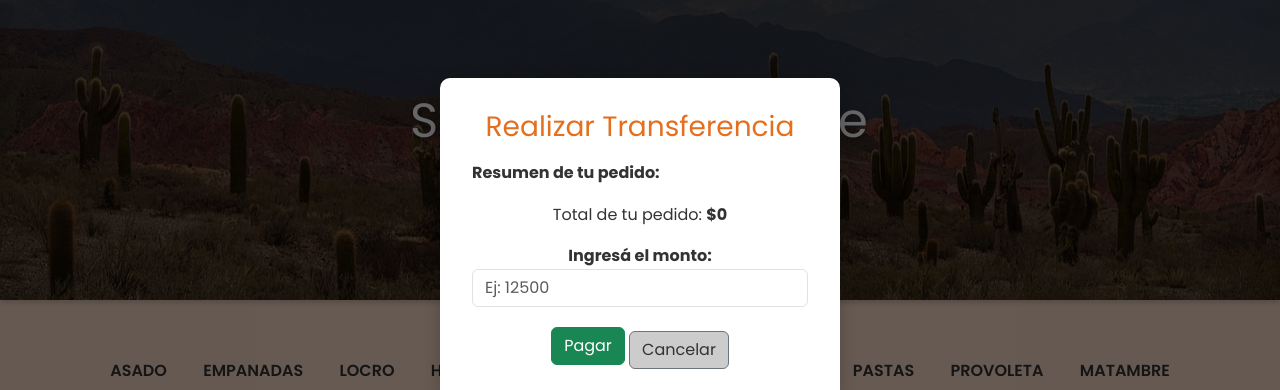
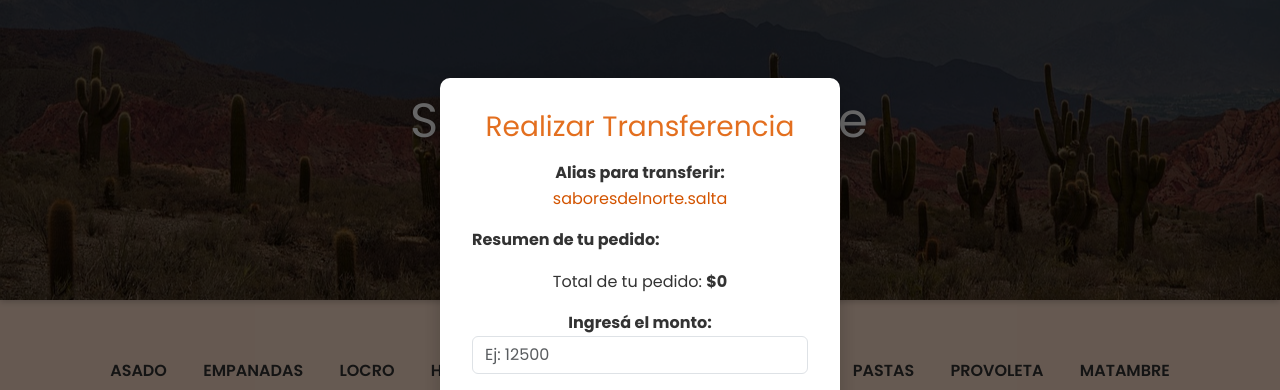
Before and after one commit to msilvio12/SDN, a plain HTML site: page index.html in a window 1280 px wide. Both pictures are taken after a click on the button "Finalizar compra". Shown: the top 390 px of the page. Drawn offline with nearby package versions, Linux system fonts and the light colour scheme.

Commit message:
change v-3
Signed-off-by: msilvio12 <msilvio_12@outlook.com>

```diff
--- a/index.html
+++ b/index.html
@@ -53,6 +53,10 @@
 <div id="modal-pago" class="modal" style="display:none;">
   <div class="modal-contenido">
     <h3>Realizar Transferencia</h3>
+
+    <!-- Mostrar alias -->
+    <p><strong>Alias para transferir:</strong> <span style="color: #d35400;">saboresdelnorte.salta</span></p>
+
     <div id="resumen-carrito" style="text-align: left; margin: 1rem 0;"></div>
     <p>Total de tu pedido: <strong>$<span id="modal-total">0</span></strong></p>
 
```
Also changed, not shown: 1 other file. Lines whose indentation alone changed are shown as unchanged.
